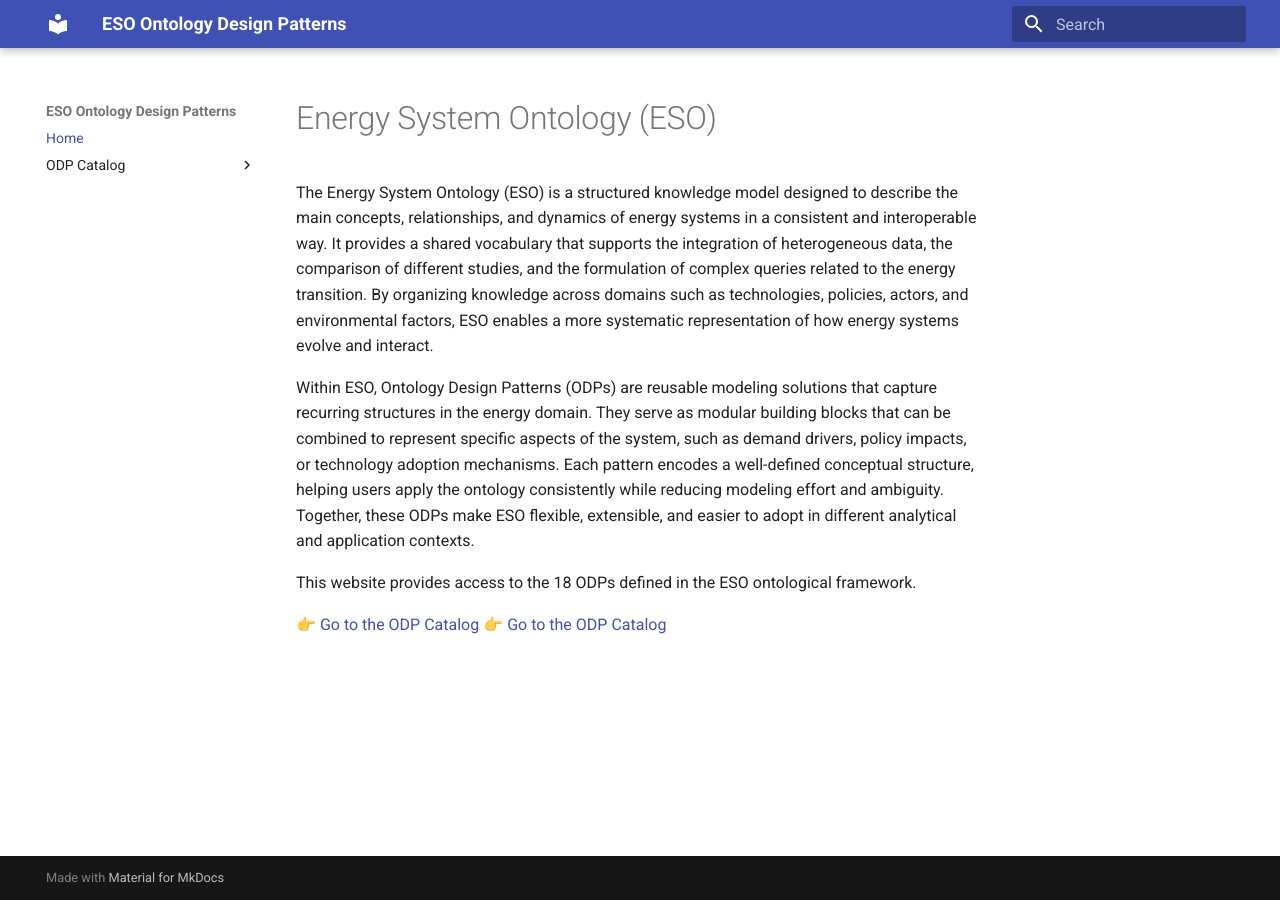
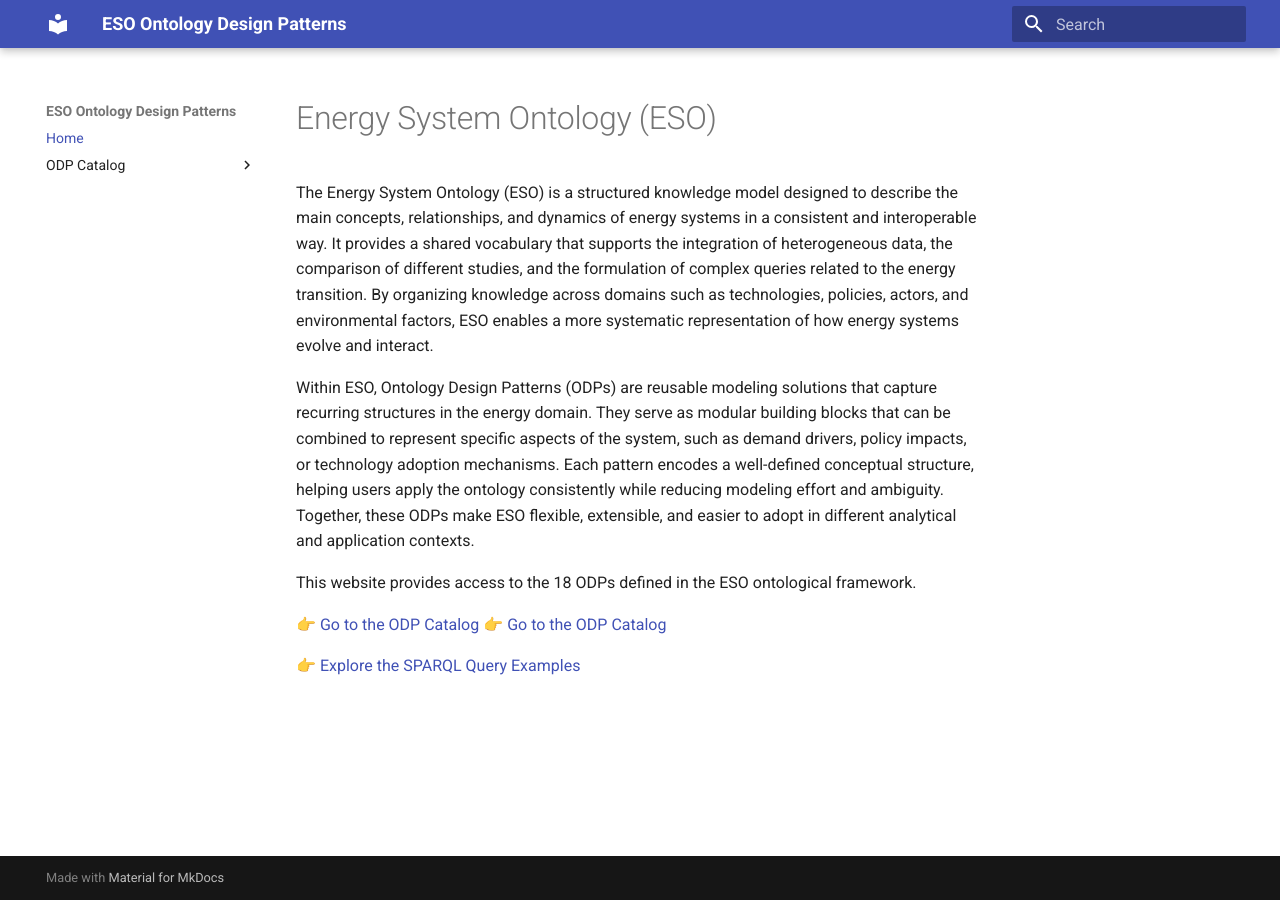
Before and after one commit to AntonioDeNicola/eso-odp-site, an MkDocs documentation site: the page built from docs/index.md, in a window 1280 px wide. Built offline with MkDocs 1.6.1 and Material for MkDocs 9.7.7, drawn with Linux system fonts in a browser that asks for light colours.

Commit message:
Update index.md

```diff
--- a/docs/index.md
+++ b/docs/index.md
@@ -8,3 +8,5 @@ This website provides access to the 18 ODPs defined in the ESO ontological frame
 
 👉 [Go to the ODP Catalog](./odp/)
 👉 [Go to the ODP Catalog](./odp/index.md)
+
+👉 [Explore the SPARQL Query Examples](./sparql-queries.md)
```
